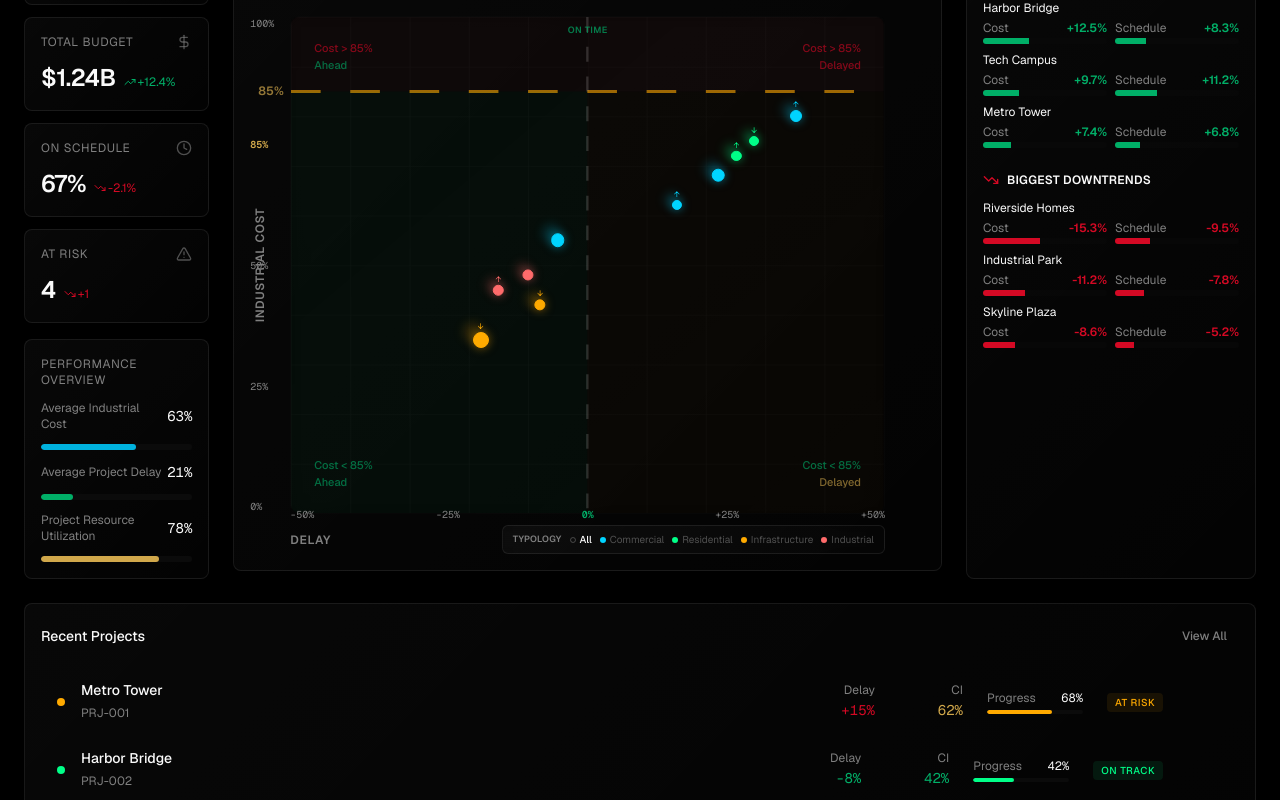
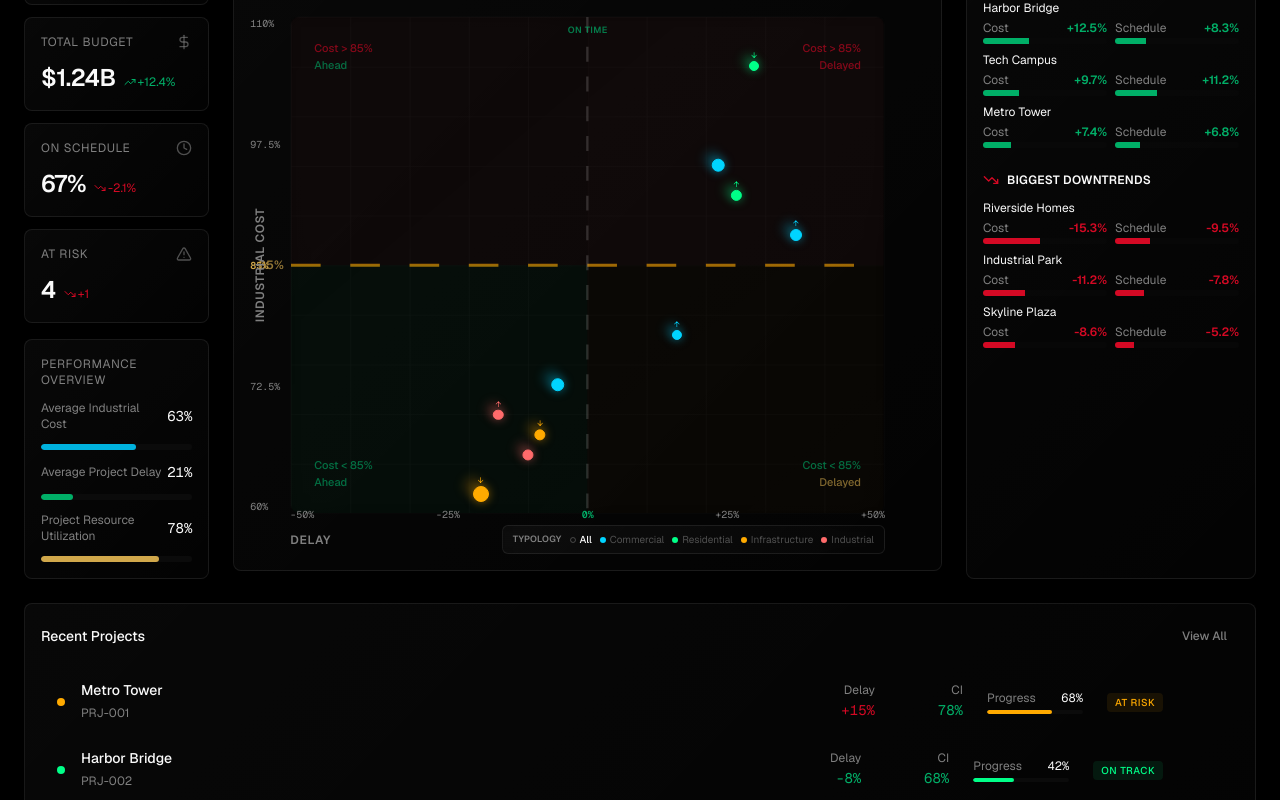
Before and after one commit to danielrebelo-volis/v0-volis-build-dashboard, a Next.js app: page / in a window 1280 px wide. Shown: the part 260-1060 px from the top of the page. Built offline with nearby package versions, Linux system fonts and the light colour scheme.

Commit message:
feat: adjust industrialCost range for all projects

```diff
--- a/components/evm-matrix.tsx
+++ b/components/evm-matrix.tsx
@@ -7,7 +7,7 @@ interface Project {
   id: string
   name: string
   delay: number // % delay (-50 to +50, negative = ahead, positive = behind)
-  industrialCost: number // % of contract value (0-100)
+  industrialCost: number // % of contract value (60-110)
   budget: string
   trend: "up" | "down" | "stable"
   category: "commercial" | "residential" | "infrastructure" | "industrial"
@@ -22,16 +22,16 @@ interface Project {
 }
 
 const projects: Project[] = [
-  { id: "PRJ-001", name: "Metro Tower", delay: 15, industrialCost: 62, budget: "$24.5M", trend: "up", category: "commercial", region: "north", week: "week-1", weekData: { "week-1": { delay: 15, industrialCost: 62 }, "week-2": { delay: 12, industrialCost: 58 }, "week-3": { delay: 8, industrialCost: 54 }, "week-4": { delay: 5, industrialCost: 50 } } },
-  { id: "PRJ-002", name: "Harbor Bridge", delay: -8, industrialCost: 42, budget: "$89.2M", trend: "down", category: "infrastructure", region: "south", week: "week-2", weekData: { "week-1": { delay: -12, industrialCost: 38 }, "week-2": { delay: -8, industrialCost: 42 }, "week-3": { delay: -5, industrialCost: 48 }, "week-4": { delay: 2, industrialCost: 55 } } },
-  { id: "PRJ-003", name: "Skyline Plaza", delay: 22, industrialCost: 68, budget: "$156M", trend: "stable", category: "commercial", region: "east", week: "week-1", weekData: { "week-1": { delay: 22, industrialCost: 68 }, "week-2": { delay: 23, industrialCost: 67 }, "week-3": { delay: 22, industrialCost: 69 }, "week-4": { delay: 21, industrialCost: 70 } } },
-  { id: "PRJ-004", name: "Industrial Park", delay: -15, industrialCost: 45, budget: "$42.8M", trend: "up", category: "industrial", region: "west", week: "week-3", weekData: { "week-1": { delay: 5, industrialCost: 58 }, "week-2": { delay: -5, industrialCost: 52 }, "week-3": { delay: -15, industrialCost: 45 }, "week-4": { delay: -20, industrialCost: 38 } } },
-  { id: "PRJ-005", name: "Riverside Homes", delay: 28, industrialCost: 75, budget: "$18.3M", trend: "down", category: "residential", region: "north", week: "week-2", weekData: { "week-1": { delay: 30, industrialCost: 70 }, "week-2": { delay: 28, industrialCost: 75 }, "week-3": { delay: 25, industrialCost: 68 }, "week-4": { delay: 20, industrialCost: 60 } } },
-  { id: "PRJ-006", name: "Tech Campus", delay: -5, industrialCost: 55, budget: "$210M", trend: "stable", category: "commercial", region: "south", week: "week-4", weekData: { "week-1": { delay: 5, industrialCost: 58 }, "week-2": { delay: 0, industrialCost: 56 }, "week-3": { delay: -5, industrialCost: 55 }, "week-4": { delay: -5, industrialCost: 55 } } },
-  { id: "PRJ-007", name: "Highway 12 Ext", delay: -18, industrialCost: 35, budget: "$340M", trend: "down", category: "infrastructure", region: "east", week: "week-1", weekData: { "week-1": { delay: -18, industrialCost: 35 }, "week-2": { delay: -12, industrialCost: 38 }, "week-3": { delay: -8, industrialCost: 45 }, "week-4": { delay: -2, industrialCost: 52 } } },
-  { id: "PRJ-008", name: "Green Valley", delay: 25, industrialCost: 72, budget: "$32.1M", trend: "up", category: "residential", region: "west", week: "week-3", weekData: { "week-1": { delay: 32, industrialCost: 82 }, "week-2": { delay: 28, industrialCost: 78 }, "week-3": { delay: 25, industrialCost: 72 }, "week-4": { delay: 20, industrialCost: 68 } } },
-  { id: "PRJ-009", name: "Data Center", delay: -10, industrialCost: 48, budget: "$78.5M", trend: "stable", category: "industrial", region: "north", week: "week-4", weekData: { "week-1": { delay: 2, industrialCost: 52 }, "week-2": { delay: -5, industrialCost: 50 }, "week-3": { delay: -10, industrialCost: 49 }, "week-4": { delay: -10, industrialCost: 48 } } },
-  { id: "PRJ-010", name: "Civic Center", delay: 35, industrialCost: 80, budget: "$125M", trend: "up", category: "commercial", region: "south", week: "week-2", weekData: { "week-1": { delay: 40, industrialCost: 88 }, "week-2": { delay: 35, industrialCost: 80 }, "week-3": { delay: 28, industrialCost: 72 }, "week-4": { delay: 20, industrialCost: 65 } } },
+  { id: "PRJ-001", name: "Metro Tower", delay: 15, industrialCost: 78, budget: "$24.5M", trend: "up", category: "commercial", region: "north", week: "week-1", weekData: { "week-1": { delay: 15, industrialCost: 78 }, "week-2": { delay: 12, industrialCost: 75 }, "week-3": { delay: 8, industrialCost: 72 }, "week-4": { delay: 5, industrialCost: 70 } } },
+  { id: "PRJ-002", name: "Harbor Bridge", delay: -8, industrialCost: 68, budget: "$89.2M", trend: "down", category: "infrastructure", region: "south", week: "week-2", weekData: { "week-1": { delay: -12, industrialCost: 65 }, "week-2": { delay: -8, industrialCost: 68 }, "week-3": { delay: -5, industrialCost: 72 }, "week-4": { delay: 2, industrialCost: 76 } } },
+  { id: "PRJ-003", name: "Skyline Plaza", delay: 22, industrialCost: 95, budget: "$156M", trend: "stable", category: "commercial", region: "east", week: "week-1", weekData: { "week-1": { delay: 22, industrialCost: 95 }, "week-2": { delay: 23, industrialCost: 96 }, "week-3": { delay: 22, industrialCost: 94 }, "week-4": { delay: 21, industrialCost: 93 } } },
+  { id: "PRJ-004", name: "Industrial Park", delay: -15, industrialCost: 70, budget: "$42.8M", trend: "up", category: "industrial", region: "west", week: "week-3", weekData: { "week-1": { delay: 5, industrialCost: 82 }, "week-2": { delay: -5, industrialCost: 76 }, "week-3": { delay: -15, industrialCost: 70 }, "week-4": { delay: -20, industrialCost: 65 } } },
+  { id: "PRJ-005", name: "Riverside Homes", delay: 28, industrialCost: 105, budget: "$18.3M", trend: "down", category: "residential", region: "north", week: "week-2", weekData: { "week-1": { delay: 30, industrialCost: 108 }, "week-2": { delay: 28, industrialCost: 105 }, "week-3": { delay: 25, industrialCost: 102 }, "week-4": { delay: 20, industrialCost: 98 } } },
+  { id: "PRJ-006", name: "Tech Campus", delay: -5, industrialCost: 73, budget: "$210M", trend: "stable", category: "commercial", region: "south", week: "week-4", weekData: { "week-1": { delay: 5, industrialCost: 78 }, "week-2": { delay: 0, industrialCost: 75 }, "week-3": { delay: -5, industrialCost: 73 }, "week-4": { delay: -5, industrialCost: 73 } } },
+  { id: "PRJ-007", name: "Highway 12 Ext", delay: -18, industrialCost: 62, budget: "$340M", trend: "down", category: "infrastructure", region: "east", week: "week-1", weekData: { "week-1": { delay: -18, industrialCost: 62 }, "week-2": { delay: -12, industrialCost: 66 }, "week-3": { delay: -8, industrialCost: 70 }, "week-4": { delay: -2, industrialCost: 74 } } },
+  { id: "PRJ-008", name: "Green Valley", delay: 25, industrialCost: 92, budget: "$32.1M", trend: "up", category: "residential", region: "west", week: "week-3", weekData: { "week-1": { delay: 32, industrialCost: 98 }, "week-2": { delay: 28, industrialCost: 95 }, "week-3": { delay: 25, industrialCost: 92 }, "week-4": { delay: 20, industrialCost: 88 } } },
+  { id: "PRJ-009", name: "Data Center", delay: -10, industrialCost: 66, budget: "$78.5M", trend: "stable", category: "industrial", region: "north", week: "week-4", weekData: { "week-1": { delay: 2, industrialCost: 74 }, "week-2": { delay: -5, industrialCost: 70 }, "week-3": { delay: -10, industrialCost: 68 }, "week-4": { delay: -10, industrialCost: 66 } } },
+  { id: "PRJ-010", name: "Civic Center", delay: 35, industrialCost: 88, budget: "$125M", trend: "up", category: "commercial", region: "south", week: "week-2", weekData: { "week-1": { delay: 40, industrialCost: 102 }, "week-2": { delay: 35, industrialCost: 88 }, "week-3": { delay: 28, industrialCost: 82 }, "week-4": { delay: 20, industrialCost: 76 } } },
 ]
 
 const categoryColors: Record<Project["category"], string> = {
@@ -76,14 +76,14 @@ export function EVMMatrix({ filterType, filterValue }: EVMMatrixProps) {
       return true
     }).map(getProjectData)
     : filteredByCategory
-  ).filter(p => p.industrialCost > 0) // Only show projects with positive industrial cost
+  ).filter(p => p.industrialCost >= 60 && p.industrialCost <= 110) // Only show projects in 60-110% range
 
   const mapToPosition = (delay: number, industrialCost: number) => {
     // Map delay (-50 to +50) to x position (0-100)
     // Negative delays (ahead) map to 0-50, positive delays (behind) map to 50-100
     const x = ((delay + 50) / 100) * 100
-    // Map industrial cost (0-100%) to y position (0-100)
-    const y = (industrialCost / 100) * 100
+    // Map industrial cost (60-110%) to y position (0-100)
+    const y = ((industrialCost - 60) / 50) * 100
     return { x: Math.max(2, Math.min(98, x)), y: Math.max(2, Math.min(98, y)) }
   }
 
@@ -115,17 +115,17 @@ export function EVMMatrix({ filterType, filterValue }: EVMMatrixProps) {
             </defs>
             <rect width="100" height="100" fill="url(#grid)" />
 
-            {/* Reference line at 85% industrial cost (y = 15, since y is inverted) */}
-            <line x1="0" y1="15" x2="100" y2="15" stroke="rgba(255,170,0,0.6)" strokeWidth="0.6" strokeDasharray="5,5" />
+            {/* Reference line at 85% industrial cost (85-60)/(110-60) = 50% of range, inverted = 50 */}
+            <line x1="0" y1="50" x2="100" y2="50" stroke="rgba(255,170,0,0.6)" strokeWidth="0.6" strokeDasharray="5,5" />
 
             {/* Center line at 0% delay (x = 50) */}
             <line x1="50" y1="0" x2="50" y2="100" stroke="rgba(255,255,255,0.15)" strokeWidth="0.4" strokeDasharray="3,3" />
 
             {/* Quadrant shading - based on 85% reference line and center line */}
-            <rect x="0" y="0" width="50" height="15" fill="rgba(255,100,100,0.03)" />
-            <rect x="50" y="0" width="50" height="15" fill="rgba(255,100,100,0.04)" />
-            <rect x="0" y="15" width="50" height="85" fill="rgba(0,255,136,0.03)" />
-            <rect x="50" y="15" width="50" height="85" fill="rgba(255,170,0,0.02)" />
+            <rect x="0" y="0" width="50" height="50" fill="rgba(255,100,100,0.03)" />
+            <rect x="50" y="0" width="50" height="50" fill="rgba(255,100,100,0.04)" />
+            <rect x="0" y="50" width="50" height="50" fill="rgba(0,255,136,0.03)" />
+            <rect x="50" y="50" width="50" height="50" fill="rgba(255,170,0,0.02)" />
           </svg>
         </div>
 
@@ -154,7 +154,7 @@ export function EVMMatrix({ filterType, filterValue }: EVMMatrixProps) {
         </div>
 
         {/* Reference line labels */}
-        <div className="absolute -left-8 top-[15%] -translate-y-1/2 text-xs font-semibold text-warning flex items-center gap-1.5">
+        <div className="absolute -left-8 top-1/2 -translate-y-1/2 text-xs font-semibold text-warning flex items-center gap-1.5">
           <div className="text-warning/70">85%</div>
         </div>
 
@@ -249,19 +249,19 @@ export function EVMMatrix({ filterType, filterValue }: EVMMatrixProps) {
       {/* Y-Axis (left) - Industrial Cost % */}
       <div className="absolute left-0 top-1/2 -translate-y-1/2 flex flex-col justify-between h-[calc(100%-80px)]">
         <div className="flex items-center gap-2">
-          <span className="text-[10px] text-muted-foreground font-mono">100%</span>
+          <span className="text-[10px] text-muted-foreground font-mono">110%</span>
+        </div>
+        <div className="flex items-center gap-2">
+          <span className="text-[10px] text-muted-foreground font-mono">97.5%</span>
         </div>
         <div className="flex items-center gap-2">
           <span className="text-[10px] text-warning font-mono font-semibold">85%</span>
         </div>
         <div className="flex items-center gap-2">
-          <span className="text-[10px] text-muted-foreground font-mono">50%</span>
+          <span className="text-[10px] text-muted-foreground font-mono">72.5%</span>
         </div>
         <div className="flex items-center gap-2">
-          <span className="text-[10px] text-muted-foreground font-mono">25%</span>
-        </div>
-        <div className="flex items-center gap-2">
-          <span className="text-[10px] text-muted-foreground font-mono">0%</span>
+          <span className="text-[10px] text-muted-foreground font-mono">60%</span>
         </div>
       </div>
 
--- a/components/project-list.tsx
+++ b/components/project-list.tsx
@@ -49,7 +49,7 @@ function ProjectRow({ name, id, status, delay, industrialCost, completion }: Pro
 
           <div className="text-right w-16">
             <span className="text-xs text-muted-foreground block">CI</span>
-            <span className={`text-sm font-mono ${industrialCost <= 50 ? 'text-success' : 'text-warning'}`}>
+            <span className={`text-sm font-mono ${industrialCost <= 85 ? 'text-success' : 'text-warning'}`}>
               {industrialCost.toFixed(0)}%
             </span>
           </div>
@@ -91,11 +91,11 @@ function ProjectRow({ name, id, status, delay, industrialCost, completion }: Pro
 
 export function ProjectList() {
   const projects: ProjectRowProps[] = [
-    { name: "Metro Tower", id: "PRJ-001", status: "at-risk", delay: 15, industrialCost: 62, completion: 68 },
-    { name: "Harbor Bridge", id: "PRJ-002", status: "on-track", delay: -8, industrialCost: 42, completion: 42 },
-    { name: "Skyline Plaza", id: "PRJ-003", status: "delayed", delay: 22, industrialCost: 68, completion: 85 },
-    { name: "Industrial Park", id: "PRJ-004", status: "on-track", delay: -15, industrialCost: 45, completion: 31 },
-    { name: "Riverside Homes", id: "PRJ-005", status: "delayed", delay: 28, industrialCost: 75, completion: 56 },
+    { name: "Metro Tower", id: "PRJ-001", status: "at-risk", delay: 15, industrialCost: 78, completion: 68 },
+    { name: "Harbor Bridge", id: "PRJ-002", status: "on-track", delay: -8, industrialCost: 68, completion: 42 },
+    { name: "Skyline Plaza", id: "PRJ-003", status: "delayed", delay: 22, industrialCost: 95, completion: 85 },
+    { name: "Industrial Park", id: "PRJ-004", status: "on-track", delay: -15, industrialCost: 70, completion: 31 },
+    { name: "Riverside Homes", id: "PRJ-005", status: "delayed", delay: 28, industrialCost: 105, completion: 56 },
   ]
 
   return (
```
